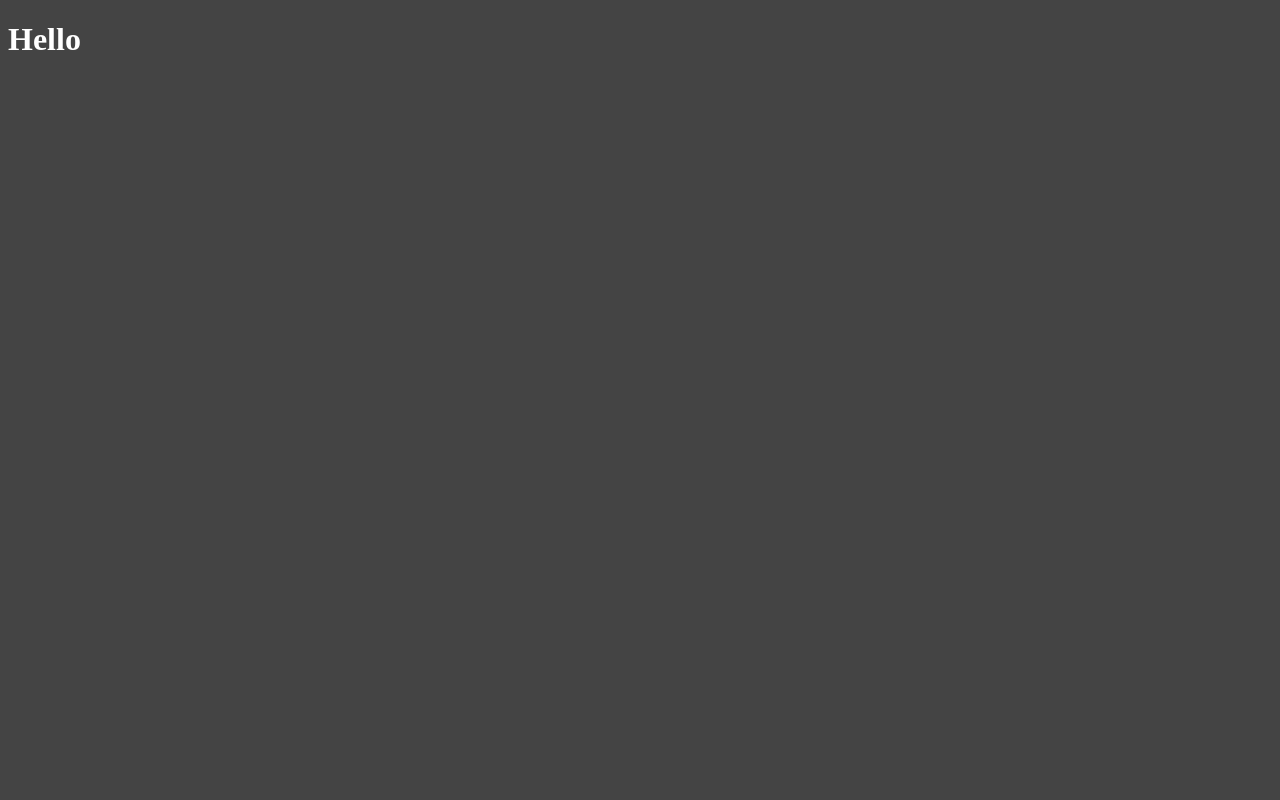
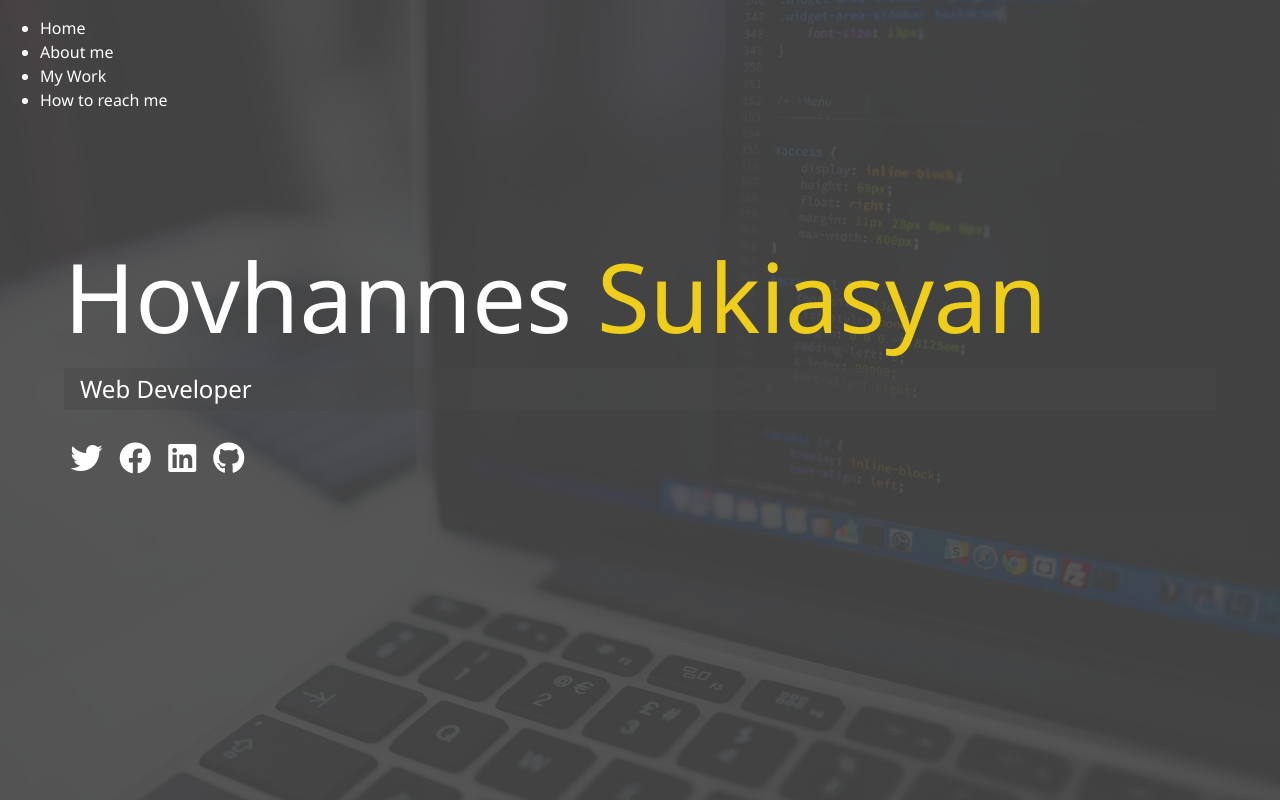
Before and after one commit to hovosukiasyan/portfolio, a website: page resource/index.html in a window 1280 px wide. Drawn offline with Linux system fonts and the light colour scheme.

Commit message:
Created Home Page With SCSS

```diff
--- a/resource/index.html
+++ b/resource/index.html
@@ -4,10 +4,70 @@
     <meta charset="UTF-8">
     <meta name="viewport" content="width=device-width, initial-scale=1.0">
     <meta http-equiv="X-UA-Compatible" content="ie=edge">
+    <link rel="stylesheet" href="https://use.fontawesome.com/releases/v5.8.2/css/all.css" integrity="sha384-oS3vJWv+0UjzBfQzYUhtDYW+Pj2yciDJxpsK1OYPAYjqT085Qq/1cq5FLXAZQ7Ay" crossorigin="anonymous">
     <link rel="stylesheet" href="css/main.css">
     <title>Portfolio</title>
 </head>
-<body>
-    <h1>Hello</h1>
+<body id="bg-img">
+    <header>
+        <div class="menu-btn">
+            <div class="btn-line"></div>
+            <div class="btn-line"></div>
+            <div class="btn-line"></div>
+        </div>
+        <nav class="menu">
+            <div class="menu-branding">
+                <div class="portrait">
+
+                </div>
+            </div>
+            <ul class="menu-nav">
+                <li class="nav-item">
+                    <a href="/" class="nav-link">
+                        Home
+                    </a>
+                </li>
+                <li class="nav-item">
+                    <a href="/about.html" class="nav-link">
+                        About me
+                    </a>
+                </li>
+                <li class="nav-item">
+                    <a href="/work.html" class="nav-link">
+                        My Work
+                    </a>
+                </li>
+                <li class="nav-item">
+                    <a href="/contact.html" class="nav-link">
+                        How to reach me
+                    </a>
+                </li>
+            </ul>
+        </nav>
+    </header>
+
+    <main id="home">
+        <h1 class="lg-heading">
+            Hovhannes <span class="text-secondary">Sukiasyan</span>
+        </h1>
+        <h2 class="sm-heading">
+            Web Developer
+        </h2>
+        <div class="icons">
+            <a href="#">
+                <i class="fab fa-twitter fa-2x"></i>
+            </a>
+            <a href="#">
+                <i class="fab fa-facebook fa-2x"></i>
+            </a>
+            <a href="#">
+                <i class="fab fa-linkedin fa-2x"></i>
+            </a>
+            <a href="#">
+                <i class="fab fa-github fa-2x"></i>
+            </a>
+        </div>
+    </main>
+    <script src="js/main.js"></script>
 </body>
 </html>
--- /dev/null
+++ b/scss/_config.scss
@@ -0,0 +1,30 @@
+$primary-color:#444;
+$secondary-color:#eece1a;
+$show-home-image:true;
+$home-image:url(../img/background.jpg);
+$background-opacity:0.9;
+
+@mixin easeOut{
+    transition:all 1s ease-out;
+}
+
+@mixin background{
+    @if $show-home-image {
+        &#bg-img {
+            background: $home-image;
+            background-attachment: fixed;
+            background-size: cover;
+
+        &:after{
+                content:'';
+                position: absolute;
+                top:0;
+                right:0;
+                width: 100%;
+                height: 100%;
+                background: rgba($primary-color, $background-opacity);
+                z-index: -1;
+            }
+        }
+    }
+}
--- a/scss/main.scss
+++ b/scss/main.scss
@@ -1,6 +1,73 @@
-$primary-color:#444;
+@import 'config';
 
-body{
+* {
+    box-sizing: border-box;
+}
+
+body
+{
+    @include background;
     background: $primary-color;
     color:white;
+    height: 100%;
+    margin: 0;
+    font-family: 'Segoe UI', Tahoma, Geneva, Verdana, sans-serif;
+    line-height: 1.5;
 }
+
+//Headings
+
+h1,h2,h3{
+    margin:0;
+    font-weight: 400;
+
+    &.lg-heading{
+        font-size: 6rem;
+    }
+
+    &.sm-heading{
+        margin-bottom: 2rem;
+        padding:0.2rem 1rem;
+        background: rgba(lighten($primary-color, 2), 0.5);
+    }
+}
+
+a{
+    color:white;
+    text-decoration: none;
+}
+
+header{
+    position: fixed;
+    z-index:2;
+    width: 100%
+}
+
+.text-secondary{
+    color: $secondary-color;
+}
+
+main{
+    padding: 4rem;
+    height: 100%;
+
+    .icons{
+        margin-top:1rem;
+
+        a{
+            padding:0.4rem;
+
+            &:hover{
+                color:$secondary-color;
+                @include easeOut();
+            }
+        }
+    }
+
+    &#home{
+        overflow: hidden;
+        h1{
+            margin-top: 20vh;
+        }
+    }
+}
```
Also changed, not shown: resource/css/main.css, resource/img/background.jpg (added), resource/img/portrait.jpg (added), resource/img/portrait_small.jpg (added), resource/img/projects/project1.jpg (added), resource/img/projects/project2.jpg (added), resource/img/projects/project3.jpg (added), resource/img/projects/project4.jpg (added), resource/img/projects/project5.jpg (added), resource/js/main.js (added).
